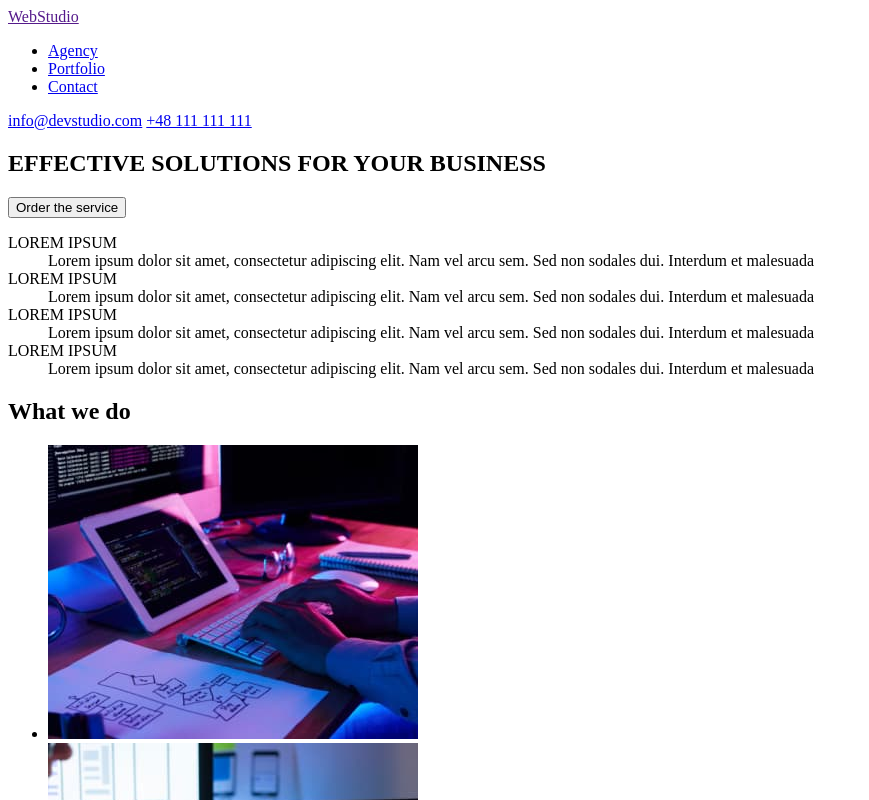
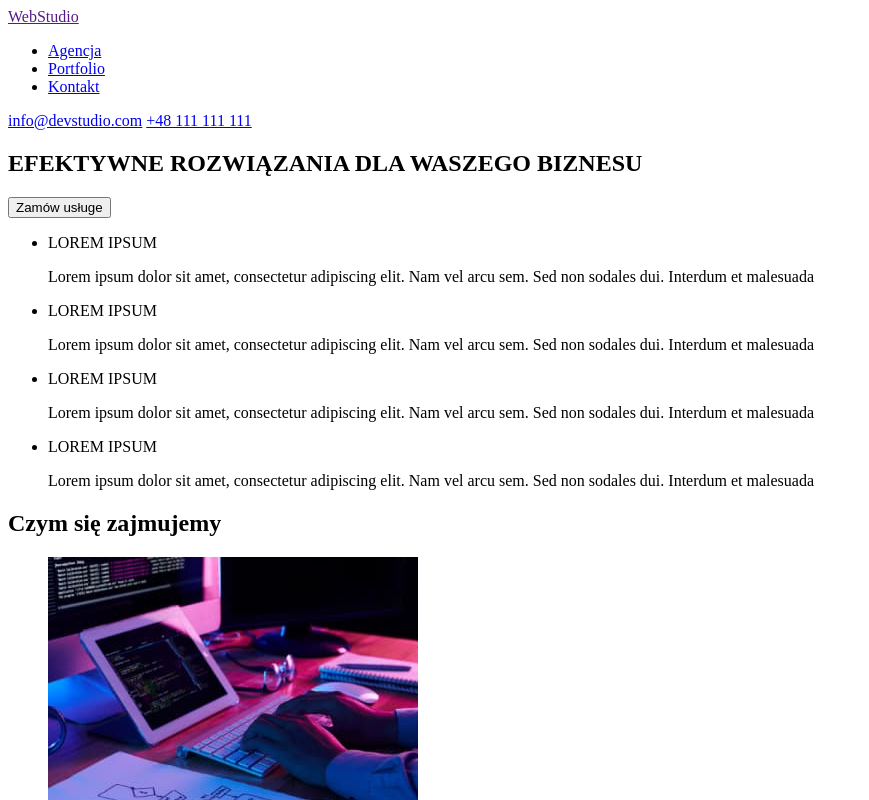
Before and after one commit to AlbertT96/goit-markup-hw-01, a plain HTML site: page index.html in a window 1280 px wide. Shown: the top 800 px of the page, without its empty margins (0-869 px from the left). Drawn offline with Linux system fonts and the light colour scheme.

Commit message:
secound fix

```diff
--- a/index.html
+++ b/index.html
@@ -1,5 +1,5 @@
 <!DOCTYPE html>
-<html lang="eng">
+<html lang="pl">
 
 <head>
     <meta charset="UTF-8">
@@ -16,9 +16,9 @@
         <a href="">WebStudio</a>
         <nav>
             <ul>
-                <li><a href="#">Agency</a></li>
+                <li><a href="#">Agencja</a></li>
                 <li><a href="#">Portfolio</a></li>
-                <li><a href="#">Contact</a></li>
+                <li><a href="#">Kontakt</a></li>
             </ul>
         </nav>
 
@@ -31,42 +31,42 @@
     <main>
         <!-- HERO -->
         <section>
-            <h1>EFFECTIVE SOLUTIONS FOR YOUR BUSINESS</h1>
-            <button type="button">Order the service</button>
+            <h1>EFEKTYWNE ROZWIĄZANIA DLA WASZEGO BIZNESU</h1>
+            <button type="button">Zamów usługe</button>
         </section>
 
         <!-- our strenghts -->
         <section>
 
 
-            <dl>
+            <ul>
 
-                <dt>LOREM IPSUM</dt>
-                <dd>Lorem ipsum dolor sit amet, consectetur adipiscing elit. Nam vel arcu sem. Sed non sodales dui.
-                    Interdum et malesuada</dd>
+                <li>LOREM IPSUM</li>
+                <p>Lorem ipsum dolor sit amet, consectetur adipiscing elit. Nam vel arcu sem. Sed non sodales dui.
+                    Interdum et malesuada</p>
 
 
-                <dt>LOREM IPSUM</dt>
-                <dd>Lorem ipsum dolor sit amet, consectetur adipiscing elit. Nam vel arcu sem. Sed non sodales dui.
-                    Interdum et malesuada</dd>
+                <li>LOREM IPSUM</li>
+                <p>Lorem ipsum dolor sit amet, consectetur adipiscing elit. Nam vel arcu sem. Sed non sodales dui.
+                    Interdum et malesuada</p>
 
 
-                <dt>LOREM IPSUM</dt>
-                <dd>Lorem ipsum dolor sit amet, consectetur adipiscing elit. Nam vel arcu sem. Sed non sodales dui.
-                    Interdum et malesuada</dd>
+                <li>LOREM IPSUM</li>
+                <p>Lorem ipsum dolor sit amet, consectetur adipiscing elit. Nam vel arcu sem. Sed non sodales dui.
+                    Interdum et malesuada</p>
 
-                <dt>LOREM IPSUM</dt>
-                <dd>Lorem ipsum dolor sit amet, consectetur adipiscing elit. Nam vel arcu sem. Sed non sodales dui.
-                    Interdum et malesuada</dd>
+                <li>LOREM IPSUM</li>
+                <p>Lorem ipsum dolor sit amet, consectetur adipiscing elit. Nam vel arcu sem. Sed non sodales dui.
+                    Interdum et malesuada</p>
 
-            </dl>
+            </ul>
 
 
         </section>
 
         <!-- What we do -->
         <section>
-            <h2>What we do</h2>
+            <h2>Czym się zajmujemy</h2>
             <ul>
                 <li><img src="./images/box1.jpg" alt="zdjęcie z tworzenia algorytmu" width="370" height="294"></li>
                 <li><img src="./images/box2.jpg" alt="zdjęcie z tworzenia grafik do porówniania telefonów" width="370"
@@ -81,7 +81,7 @@
         <!-- Our Team -->
         <section>
 
-            <h2>Our Team</h2>
+            <h2>Nasz zespół</h2>
 
             <ul>
                 <li>
```
